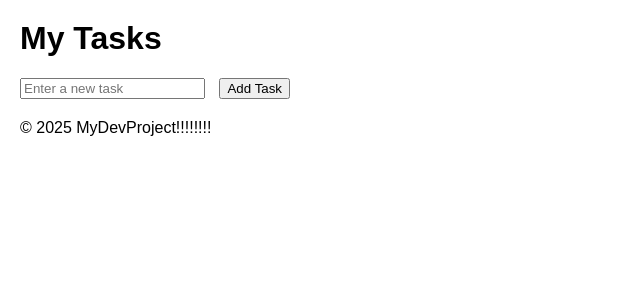
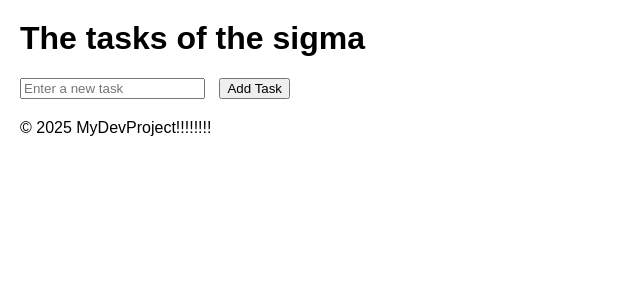
Before and after one commit to Sillycatlover246/Project, a Flask app: page / in a window 1280 px wide. Shown: the part 68-368 px from the top of the page, without its empty margins (0-640 px from the left). Run offline with Flask 3, Linux system fonts and the light colour scheme.

Commit message:
more fixes?

```diff
--- a/templates/index.html
+++ b/templates/index.html
@@ -2,7 +2,7 @@
 {% block title %}My Tasks{% endblock %}
 
 {% block content %}
-  <h1>My Tasks</h1>
+  <h1>The tasks of the sigma</h1>
 
   <!-- Form to add a new task -->
   <form method="POST" action="{{ url_for('add_task') }}">
```
